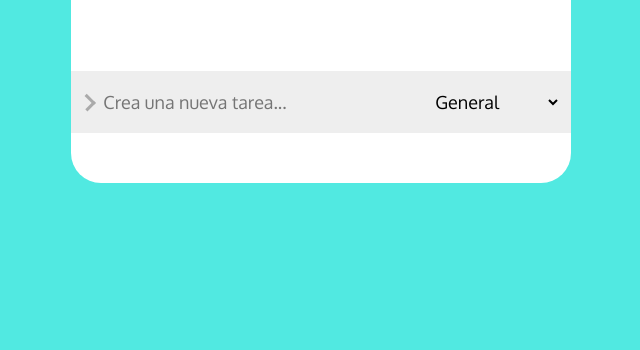
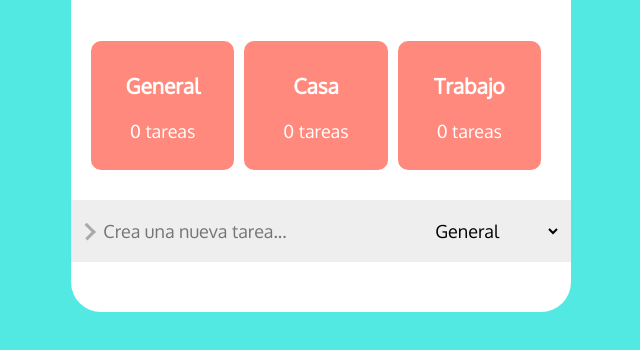
Before and after one commit to CarolineRush/TO-DO-List, a plain HTML site: page index.html in a window 1280 px wide. Shown: the part 148-498 px from the top of the page, without its empty margins (319-959 px from the left). Drawn offline with Linux system fonts and the light colour scheme.

Commit message:
Terminé las últimas modificaciones.

```diff
--- a/index.js
+++ b/index.js
@@ -96,7 +96,33 @@
         `;
     }
 
-    function renderLists(){}
+    function renderLists(){
+        lists.forEach(list => {
+            list.count = 0;
+        });
+
+        todos.forEach(todo =>{
+            lists.forEach(list =>{
+                if(todo.list === list.id){
+                    list.count++;
+                }
+            })
+        });
+
+        listsContainer.innerHTML = '';
+        lists.forEach(list =>{
+            listsContainer.innerHTML += renderListItem(list);
+        });
+    }
+
+    function renderListItem(list){
+        return `
+            <div class="list">
+                <h3>${list.text}</h3>
+                <p>${list.count} tareas</p>
+            </div>
+        `;
+    }
     function uuidv4(){
         return 'xxxxxxxx-xxxx-4xxx-yxxx-xxxxxxxxxxxx'.replace(/[xy]/g, function(c) {
             var r = Math.random() * 16 | 0, v = c == 'x' ? r : (r& 0x3 | 0x8);
--- a/main.css
+++ b/main.css
@@ -38,7 +38,7 @@ h1{
 }
 
 .todo .checkbox-container{
-    width: calc(100% - 306px);
+    width: calc(100% - 36px);
 }
 
 .todo button{
```
